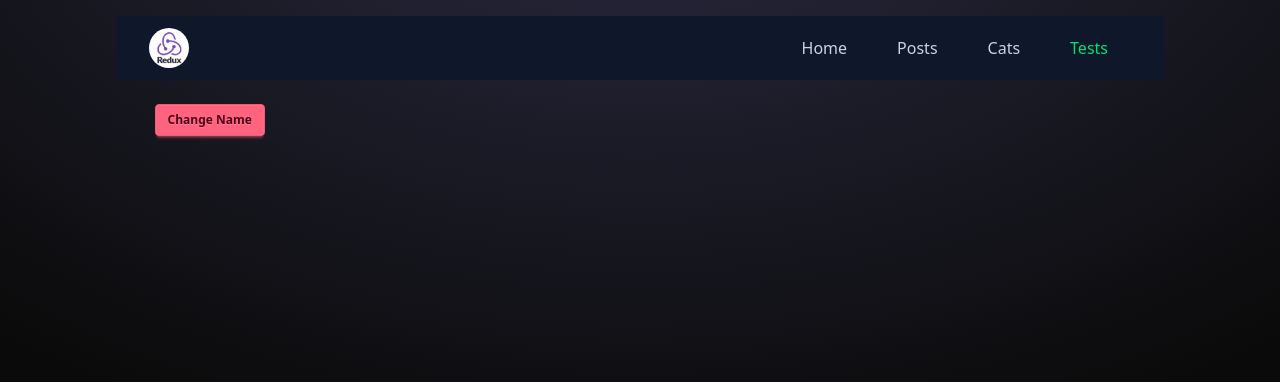
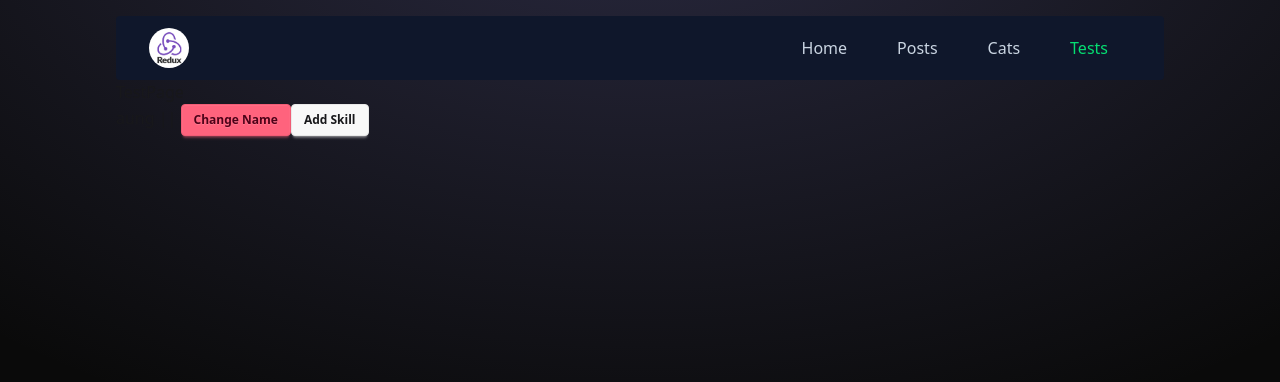
Before and after one commit to aungNyeinChan93/react_redux-toolkit_04, a React (Vite) app: page /tests in a window 1280 px wide. Shown: the top 382 px of the page. Built offline with nearby package versions, Linux system fonts and the light colour scheme; no server answers.

Commit message:
test: testing useReducer

```diff
--- a/src/hooks/useTestReducer.jsx
+++ b/src/hooks/useTestReducer.jsx
@@ -5,10 +5,14 @@ const useTestReducer = () => {
     if (action.type === "TEST1") {
       return { ...state, name: action.payload };
     }
+    if (action.type == "ADD_SKILL") {
+      return { ...state, skills: [...state.skills, action.payload] };
+    }
     return state;
   };
   const initialValue = {
     name: "aung",
+    skills: [],
   };
   const [testState, testDispatch] = useReducer(reducer, initialValue);
 
@@ -16,3 +20,5 @@ const useTestReducer = () => {
 };
 
 export default useTestReducer;
+
+// that way is doesn't need redux??
--- a/src/pages/TestPage.jsx
+++ b/src/pages/TestPage.jsx
@@ -6,7 +6,7 @@ const TestPage = () => {
   return (
     <React.Fragment>
       <h1>TestPage</h1>
-      {testState?.name}
+      {testState?.name} || {testState?.skills}
       <button
         className="btn btn-sm btn-error"
         onClick={() =>
@@ -15,6 +15,14 @@ const TestPage = () => {
       >
         Change Name
       </button>
+      <button
+        className="btn btn-sm "
+        onClick={() =>
+          testDispatch({ type: "ADD_SKILL", payload: "skill one" })
+        }
+      >
+        Add Skill
+      </button>
     </React.Fragment>
   );
 };
```
